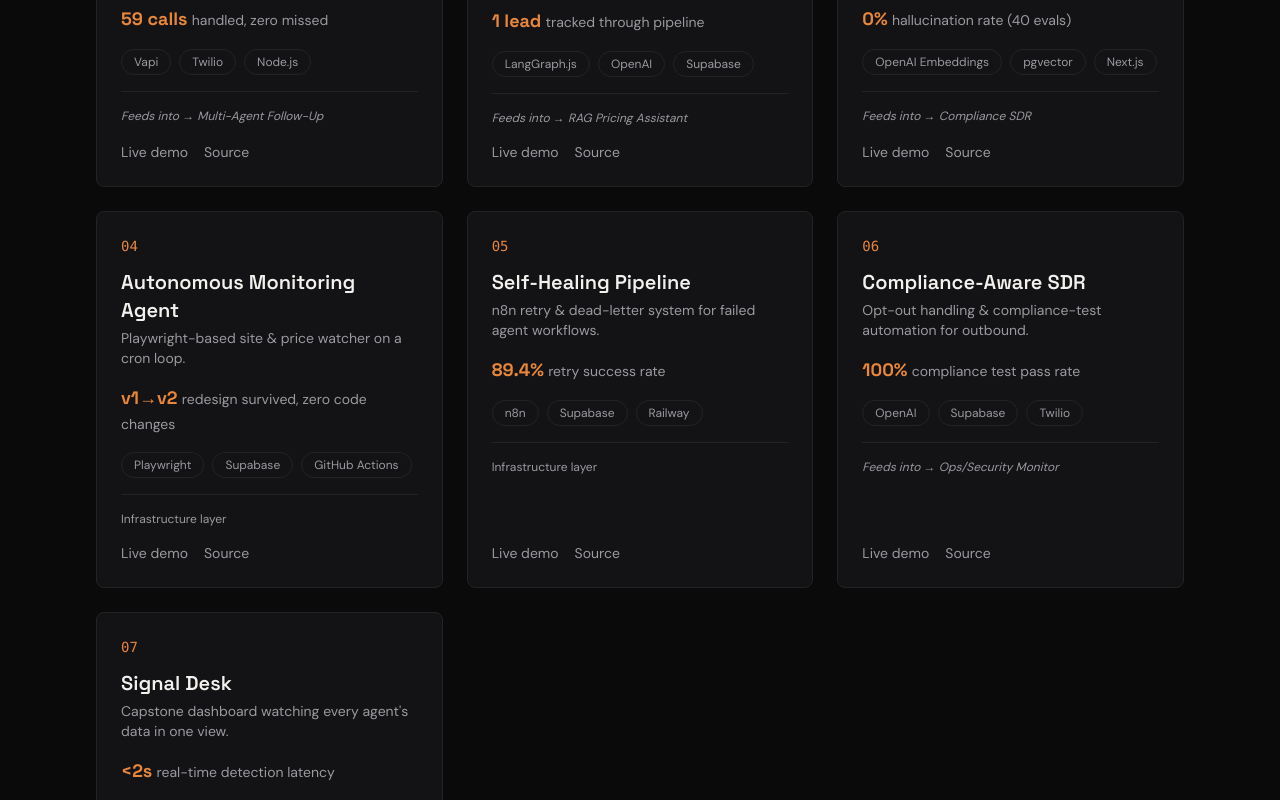
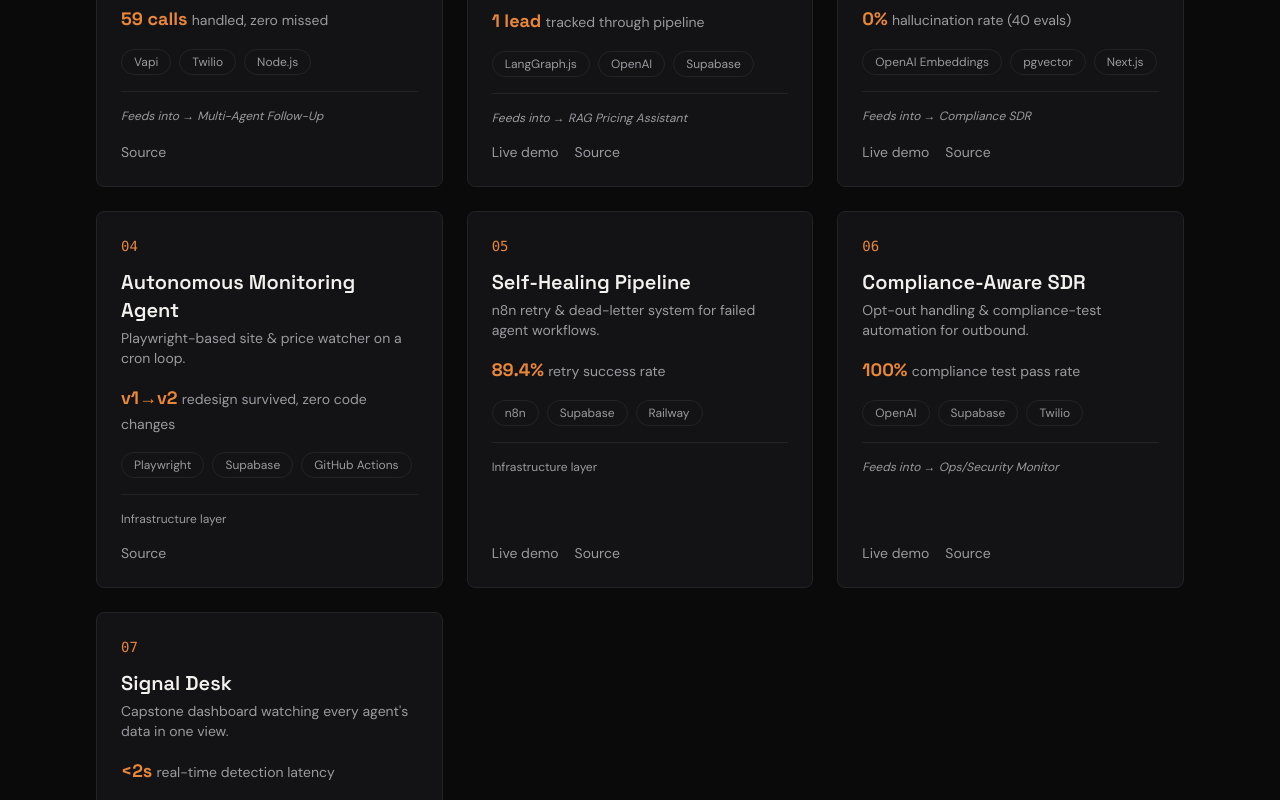
Before and after one commit to rehandesign35/portofolio, a Next.js app: page / in a window 1280 px wide. Shown: the part 1180-1980 px from the top of the page. Built offline with nearby package versions, Linux system fonts and the light colour scheme.

Commit message:
Fix broken live-demo links, hide dead links for P01/P04, add P06 compliance link

```diff
--- a/app/components/sections/CaseStudies.tsx
+++ b/app/components/sections/CaseStudies.tsx
@@ -81,7 +81,7 @@ const caseStudies: CaseStudy[] = [
     description: "An AI SDR that sends outbound messages while enforcing opt-out handling and compliance rules automatically — verified against a real compliance test suite, not just described.",
     caveat: null,
     feedsInto: null,
-    link: null,
+    link: "https://compliance-ai-sdr.vercel.app",
   },
   {
     number: "07",
--- a/app/components/ui/Card.tsx
+++ b/app/components/ui/Card.tsx
@@ -66,12 +66,16 @@ export function Card({ project }: { project: Project }) {
 
       {/* Bottom row: links */}
       <div className="mt-auto flex items-center gap-4 pt-4">
+        {project.href && (
           <a
             href={project.href}
+            target="_blank"
+            rel="noopener noreferrer"
             className="text-sm text-text-muted transition-colors hover:text-accent"
           >
             Live demo
           </a>
+        )}
         <a
           href={project.repoHref}
           target="_blank"
--- a/app/lib/projects.ts
+++ b/app/lib/projects.ts
@@ -9,7 +9,7 @@ export interface Project {
   metric: { value: string; label: string };
   feedsInto: string;
   status: ProjectStatus;
-  href: string;
+  href?: string;
   repoHref: string;
 }
 
@@ -23,7 +23,6 @@ export const projects: Project[] = [
     metric: { value: "59 calls", label: "handled, zero missed" },
     feedsInto: "Feeds into → Multi-Agent Follow-Up",
     status: "launch-ready",
-    href: "#",
     repoHref: "https://github.com/rehandesign35",
   },
   {
@@ -62,7 +61,6 @@ export const projects: Project[] = [
     },
     feedsInto: "Infrastructure layer",
     status: "launch-ready",
-    href: "#",
     repoHref: "https://github.com/rehandesign35",
   },
   {
@@ -86,7 +84,7 @@ export const projects: Project[] = [
     metric: { value: "100%", label: "compliance test pass rate" },
     feedsInto: "Feeds into → Ops/Security Monitor",
     status: "launch-ready",
-    href: "#",
+    href: "https://compliance-ai-sdr.vercel.app",
     repoHref: "https://github.com/rehandesign35",
   },
   {
```
Lines whose indentation alone changed are shown as unchanged.
